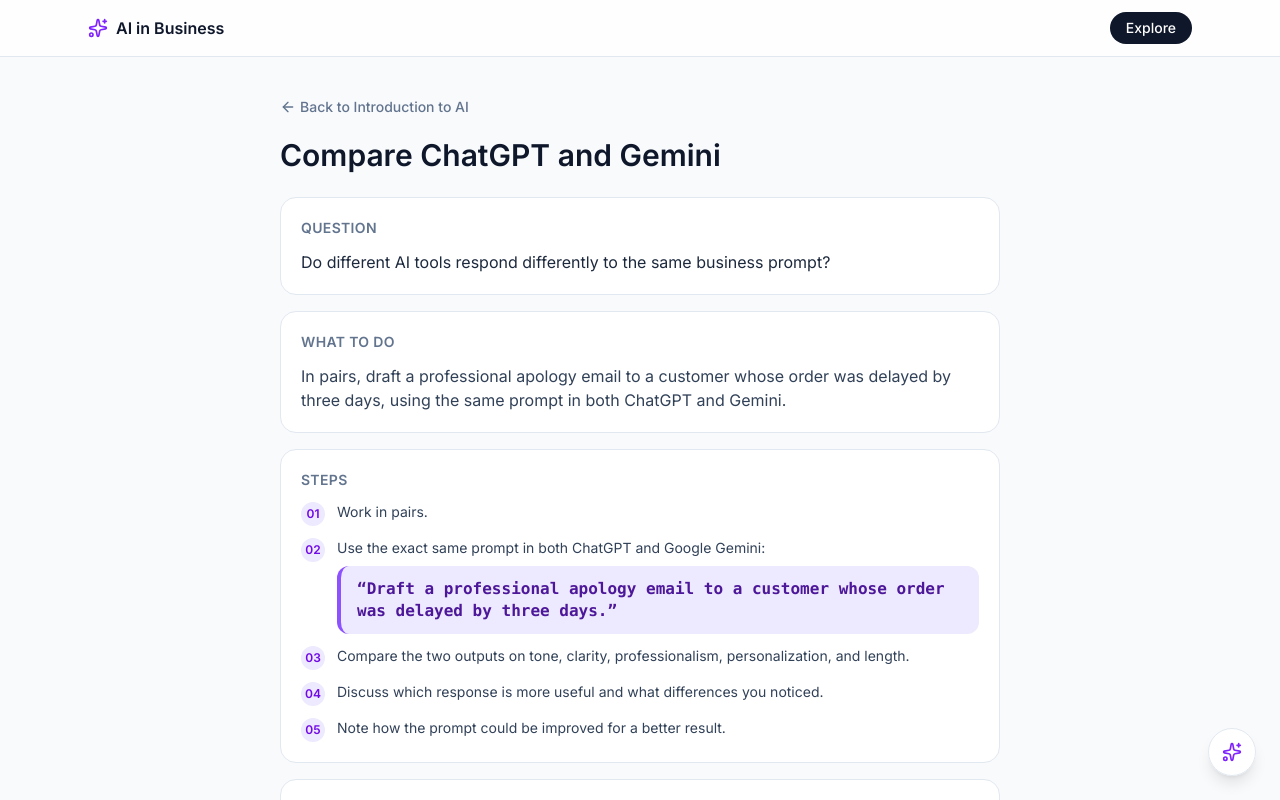
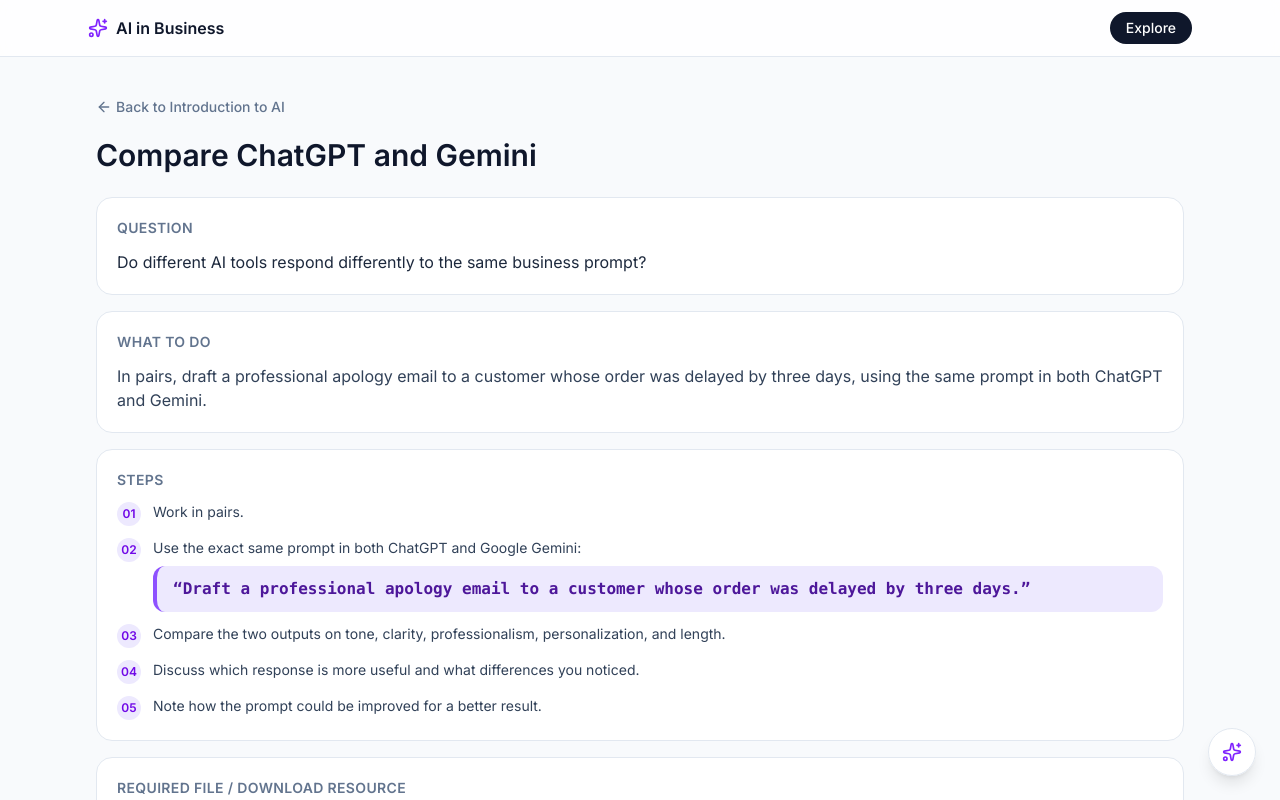
Before and after one commit to Aman-0402/AI-World, a React (Vite) app: page /task/1 in a window 1280 px wide. Shown: the top 800 px of the page. Built offline with nearby package versions, Linux system fonts and the light colour scheme.

Commit message:
Widen task detail page (max-w-3xl -> max-w-6xl) to cut side whitespace

```diff
--- a/src/pages/TaskDetails.jsx
+++ b/src/pages/TaskDetails.jsx
@@ -33,7 +33,7 @@ export default function TaskDetails() {
   return (
     <div className="min-h-screen bg-slate-50">
       <Navbar />
-      <main className="mx-auto max-w-3xl px-4 py-10 sm:px-6">
+      <main className="mx-auto max-w-6xl px-4 py-10 sm:px-6 lg:px-8">
         <Link
           to={`/chapter/${task.chapterId}`}
           className="inline-flex items-center gap-1 text-sm font-medium text-slate-500 hover:text-slate-900"
```
